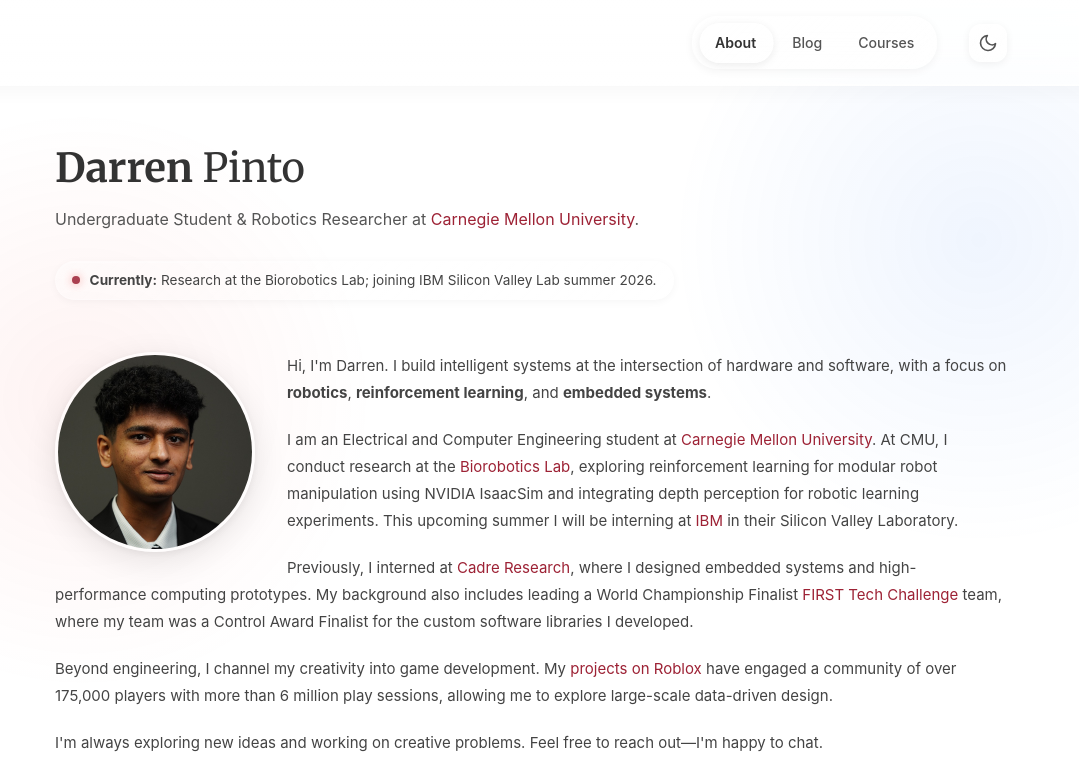
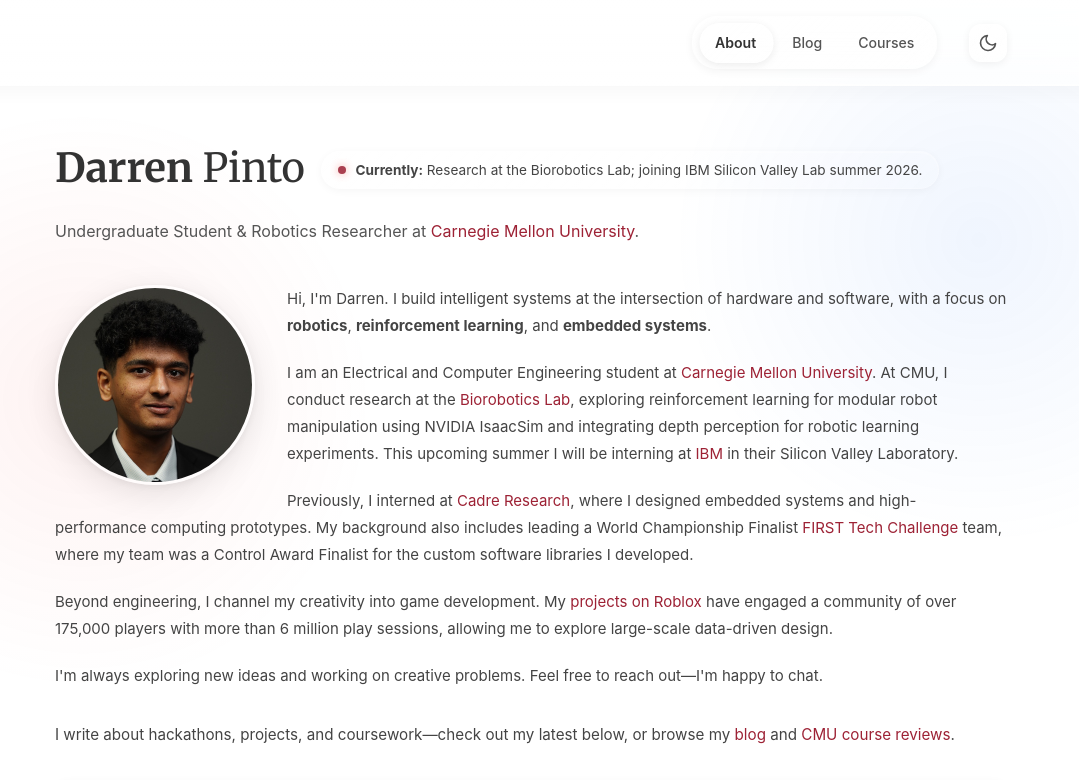
Before and after one commit to darrenpintoo/darrenpintoo.github.io, a React (Vite) app: page / in a window 1280 px wide. Shown: the top 780 px of the page, without its empty margins (109-1188 px from the left). Built offline with nearby package versions, Linux system fonts and the light colour scheme.

Commit message:
pill inline with name

```diff
--- a/src/index.css
+++ b/src/index.css
@@ -1352,6 +1352,18 @@ h2 {
   margin-bottom: 2rem;
   flex-wrap: wrap;
   gap: 1rem;
+}
+
+.header-top-row {
+  display: flex;
+  align-items: center;
+  flex-wrap: wrap;
+  gap: 1rem;
+  margin-bottom: 0.75rem;
+}
+
+.header-status-pill {
+  margin-bottom: 0;
 }
 
 .text-action-btn {
--- a/src/pages/About.jsx
+++ b/src/pages/About.jsx
@@ -54,19 +54,17 @@ function About() {
             </Helmet>
             <main id="main" className="container">
                 <div className="animate-blur-fade">
-                    <div className="page-header-flex">
-                        <div>
-                            <h1><strong>Darren</strong> Pinto</h1>
-                            <p className="subtitle" style={{ marginBottom: '0.75rem' }}>
-                                Undergraduate Student & Robotics Researcher at{' '}
-                                <PreviewLink href="https://www.cmu.edu/" target="_blank" rel="noreferrer">Carnegie Mellon University</PreviewLink>.
-                            </p>
-                        </div>
-                        <div className="status-pill">
+                    <div className="header-top-row">
+                        <h1><strong>Darren</strong> Pinto</h1>
+                        <div className="status-pill header-status-pill">
                             <span className="status-dot" />
                             <span><strong>Currently:</strong> Research at the Biorobotics Lab; joining IBM Silicon Valley Lab summer 2026.</span>
                         </div>
                     </div>
+                    <p className="subtitle" style={{ marginBottom: '2.5rem' }}>
+                        Undergraduate Student & Robotics Researcher at{' '}
+                        <PreviewLink href="https://www.cmu.edu/" target="_blank" rel="noreferrer">Carnegie Mellon University</PreviewLink>.
+                    </p>
                 </div>
 
                 <div className="profile-section prose animate-blur-fade delay-100">
```
